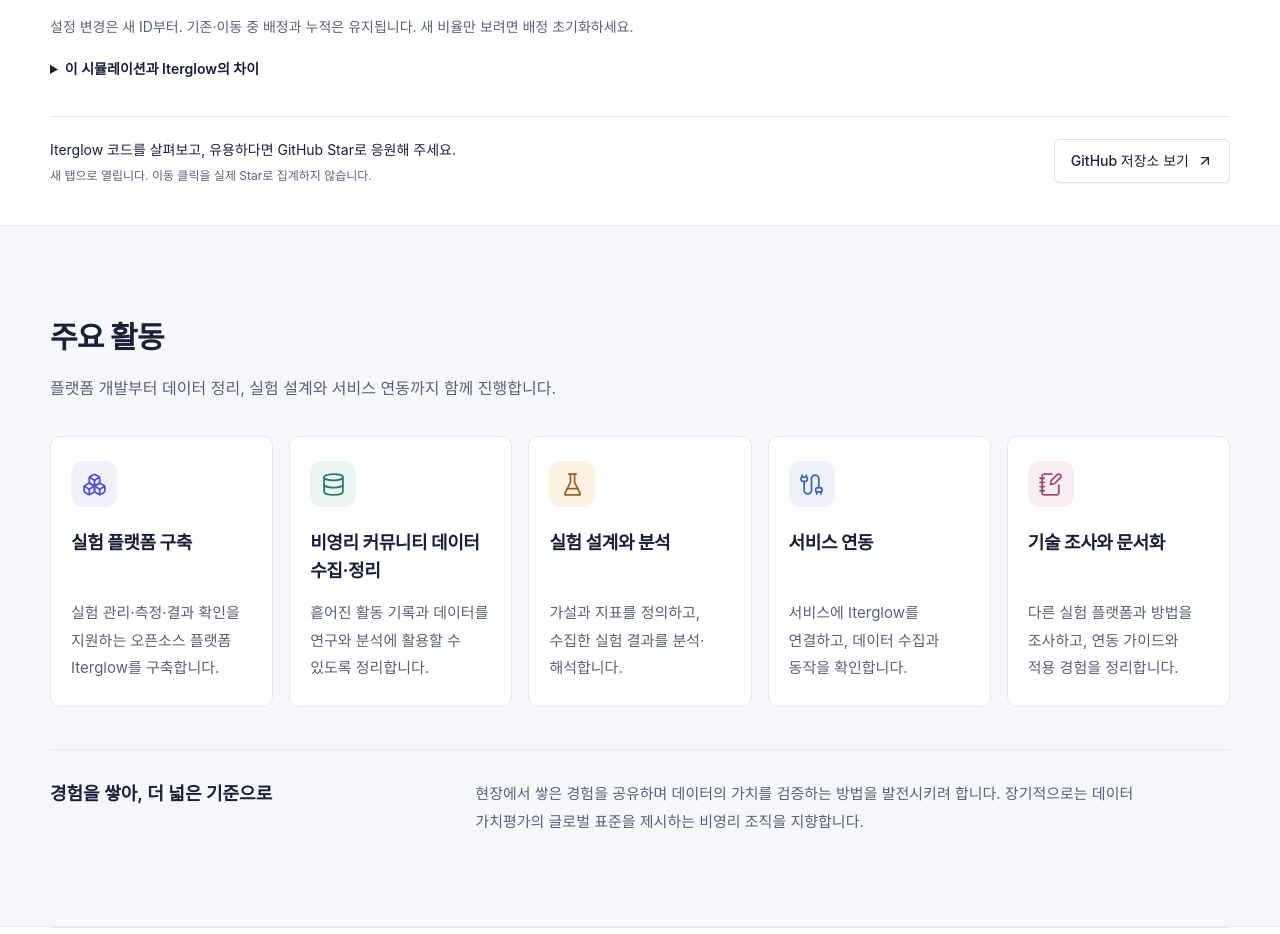
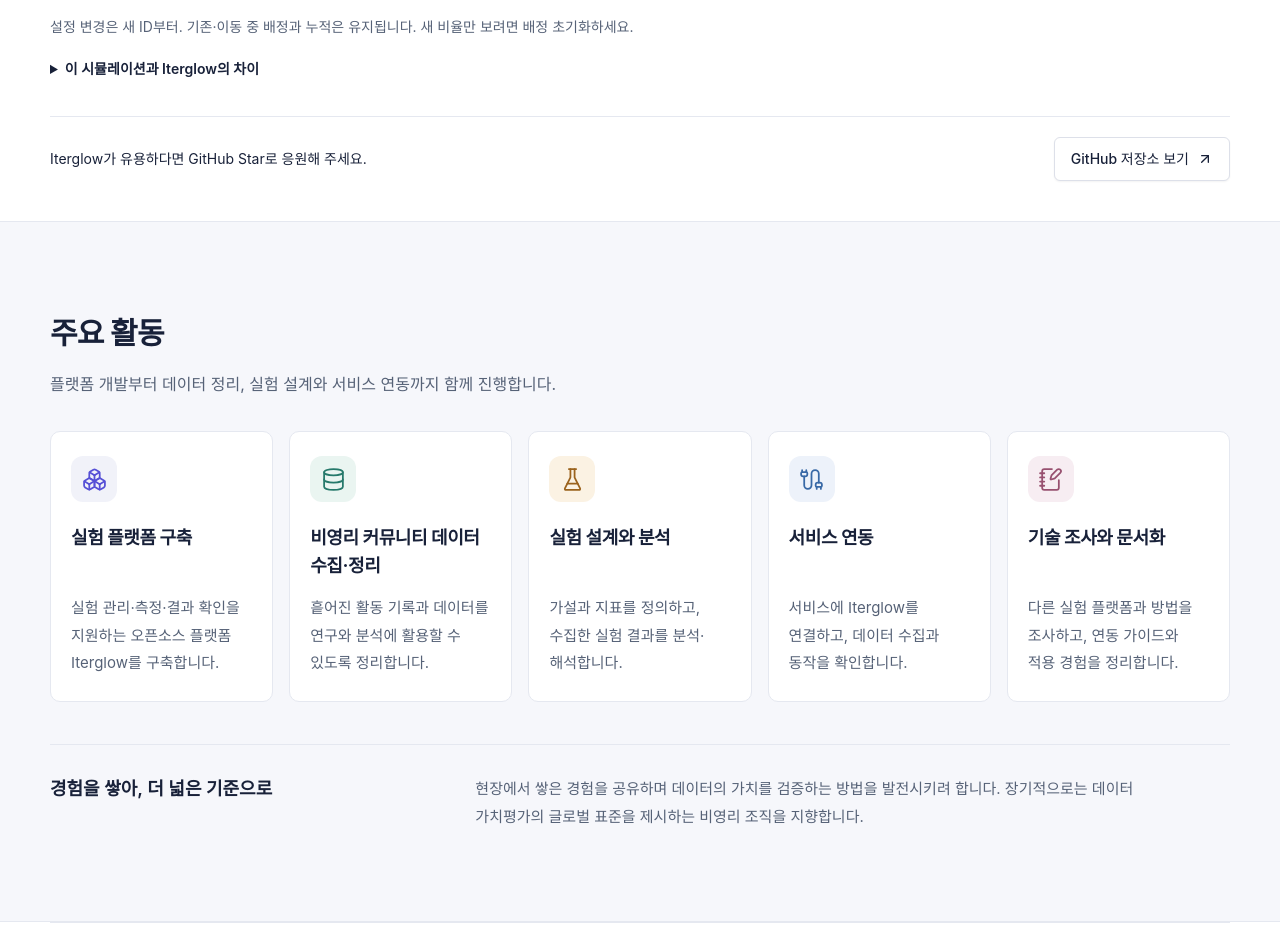
Before and after one commit to Pseudo-Lab/experiment-platform-pseudolab, a React (Vite) app: page / in a window 1280 px wide. Shown: the part 1485-2419 px from the top of the page. Built offline with nearby package versions, Linux system fonts and the light colour scheme.

Commit message:
Remove internal Star measurement copy from demo

```diff
--- a/src/ExperimentPreview.jsx
+++ b/src/ExperimentPreview.jsx
@@ -25,8 +25,8 @@ const copy = {
     rulesTitle: '이 시뮬레이션과 Iterglow의 차이',
     rules: '이 모형은 참여 여부와 A/B를 별도 ID 버킷으로 정하고, 같은 실행 안의 동일 ID는 첫 경로(비참여 포함)를 유지합니다. 초기화하면 기록만 지우고 설정은 유지합니다. Iterglow의 기존 실험 배정 기록 재사용을 설명하기 위한 규칙입니다. 현재 SDK v1의 Feature Flag 응답은 비율 변경 후 같은 ID라도 바뀔 수 있고, 실제 노출은 화면 표시 뒤 expose()로 기록합니다. 독립된 참여율·A:B 조절은 제품 설정을 그대로 재현한 것이 아닙니다. 현재 제품의 표본 비율 검사(SRM)는 균등 배정을 기준으로 하므로, 이 80:20 시연은 제품 분석의 유효성을 보장하지 않습니다.',
     reduced: '모션 감소 설정: 이동 애니메이션 대신 배정 수만 갱신합니다.',
-    support: 'Iterglow 코드를 살펴보고, 유용하다면 GitHub Star로 응원해 주세요.',
-    github: 'GitHub 저장소 보기', star: '새 탭으로 열립니다. 이동 클릭을 실제 Star로 집계하지 않습니다.',
+    support: 'Iterglow가 유용하다면 GitHub Star로 응원해 주세요.',
+    github: 'GitHub 저장소 보기', githubLabel: 'GitHub 저장소 보기 (새 탭)',
     chartTitle: '사용자 배정 흐름', chartDescription: '가상 사용자가 참여율 관문을 지나 비참여 또는 A/B로 갈라집니다. 아래 수치는 각 경로에 도착한 누적 배정입니다.',
   },
   en: {
@@ -47,8 +47,8 @@ const copy = {
     rulesTitle: 'How this model differs from Iterglow',
     rules: 'This model uses separate ID buckets for participation and A/B and retains the first path for the same ID within a run, including non-participation. Reset clears assignments and keeps settings. It illustrates reuse of legacy experiment assignment records. Current SDK v1 Feature Flag responses can change for the same ID when rollout changes; real exposures are recorded with expose() after rendering. Independent participation and A:B controls do not reproduce product settings. Current product sample-ratio checks (SRM) assume equal allocation, so this 80:20 demonstration does not validate product analysis.',
     reduced: 'Reduced motion: counts update without traveling animations.',
-    support: 'Explore Iterglow’s code and support it with a GitHub Star if you find it useful.',
-    github: 'View the GitHub repository', star: 'Opens a new tab. A visit is not counted as an actual Star.',
+    support: 'If you find Iterglow useful, support it with a GitHub Star.',
+    github: 'View the GitHub repository', githubLabel: 'View the GitHub repository (new tab)',
     chartTitle: 'Visitor assignment flow', chartDescription: 'Synthetic visitors pass a participation gate, then take a non-participation, A, or B path. Counts below show cumulative arrivals on each path.',
   },
 };
@@ -216,7 +216,7 @@ export default function ExperimentPreview({ lang, repo }) {
       <p className="sim-latest">{t.latest}: {view.latest ? `${view.latest.id} → ${t.names[view.latest.outcome]}` : '—'}</p>
       <p className="sim-explanation">{t.sample}</p><p className="sim-explanation">{t.history}</p>
       <details className="sim-rules"><summary>{t.rulesTitle}</summary><p>{t.rules}</p></details>
-      <div className="sim-support"><div><p>{t.support}</p><small>{t.star}</small></div><Button asChild variant="outline"><a href={repo} target="_blank" rel="noreferrer">{t.github}<ArrowUpRight aria-hidden="true"/></a></Button></div>
+      <div className="sim-support"><p>{t.support}</p><Button asChild variant="outline"><a href={repo} target="_blank" rel="noreferrer" aria-label={t.githubLabel}>{t.github}<ArrowUpRight aria-hidden="true"/></a></Button></div>
     </div>
   </section>;
 }
--- a/src/style.css
+++ b/src/style.css
@@ -287,7 +287,7 @@ html[data-theme="dark"],
 .sim-result h3 { color: var(--sim-color); font-size: 19px; font-weight: 650; }
 .sim-target { color: var(--muted); font-size: 13px; margin-top: 7px; }
 .sim-count { margin-top: 10px; font-size: 14px; font-variant-numeric: tabular-nums; }
-.sim-count strong { font-size: 30px; line-height: 1.3; color: var(--sim-color); font-weight: 650; }
+.sim-count strong { font-size: 30px; line-height: 1.3; color: var(--sim-color); font-weight: 650; overflow-wrap: anywhere; }
 .sim-observed { color: var(--muted); font-size: 13px; min-height: 24px; }
 .sim-screen { display: flex; flex-wrap: wrap; align-items: center; justify-content: space-between; gap: 10px; border-top: 1px solid var(--line); margin-top: 12px; padding-top: 12px; font-size: 13px; color: var(--muted); }
 .sim-example-button { display: inline-block; padding: 6px 10px; border: 1px solid var(--sim-color); border-radius: 5px; color: var(--sim-color); }
@@ -298,7 +298,6 @@ html[data-theme="dark"],
 .sim-rules p { max-width: 90ch; margin-top: 8px; }
 .sim-support { display: flex; align-items: center; justify-content: space-between; gap: 20px; margin-top: 24px; padding-top: 20px; border-top: 1px solid var(--line); }
 .sim-support p { font-size: 14px; }
-.sim-support small { display: block; color: var(--muted); margin-top: 5px; font-size: 12px; }
 .sim-support a { flex-shrink: 0; }
 [data-theme="dark"] .assignment-demo { --sim-outside: #bac7dc; --sim-A: #c8bcff; --sim-B: #8dd1bf; }
 @media (max-width: 700px) {
```
